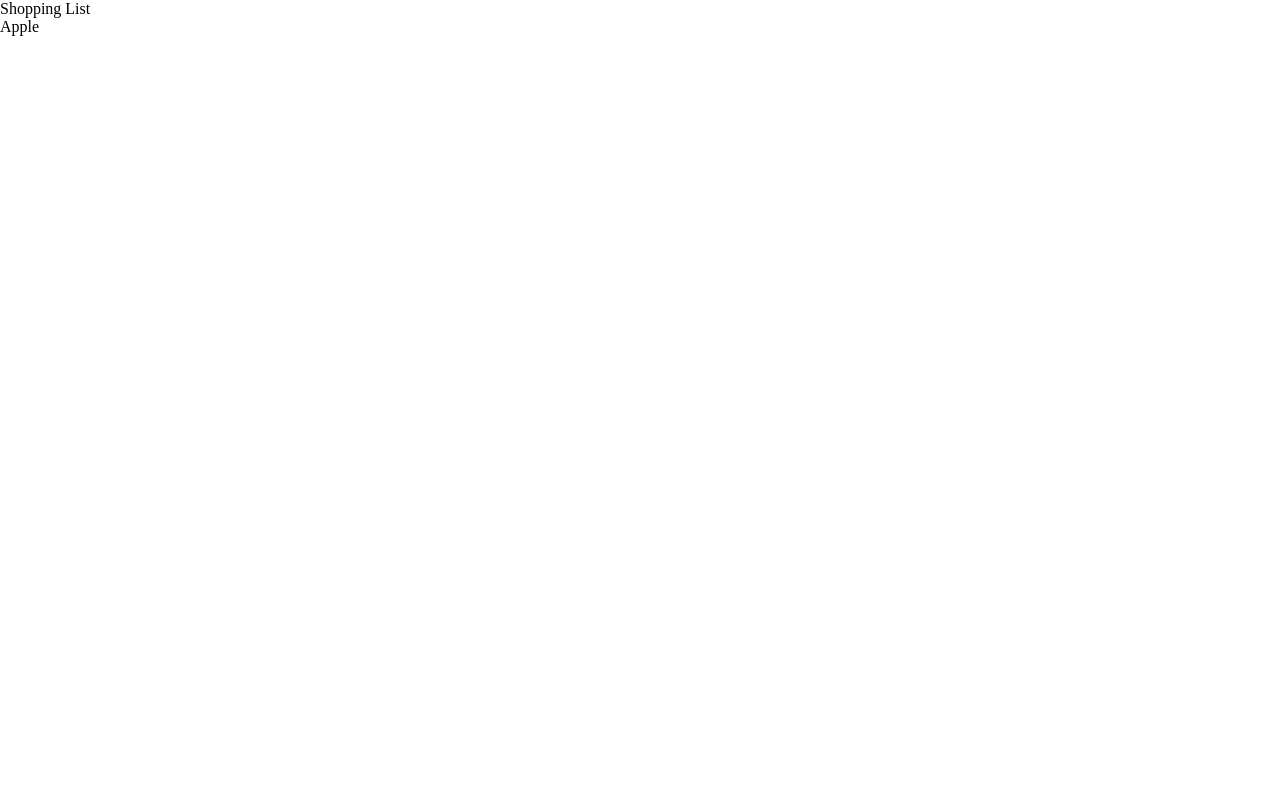
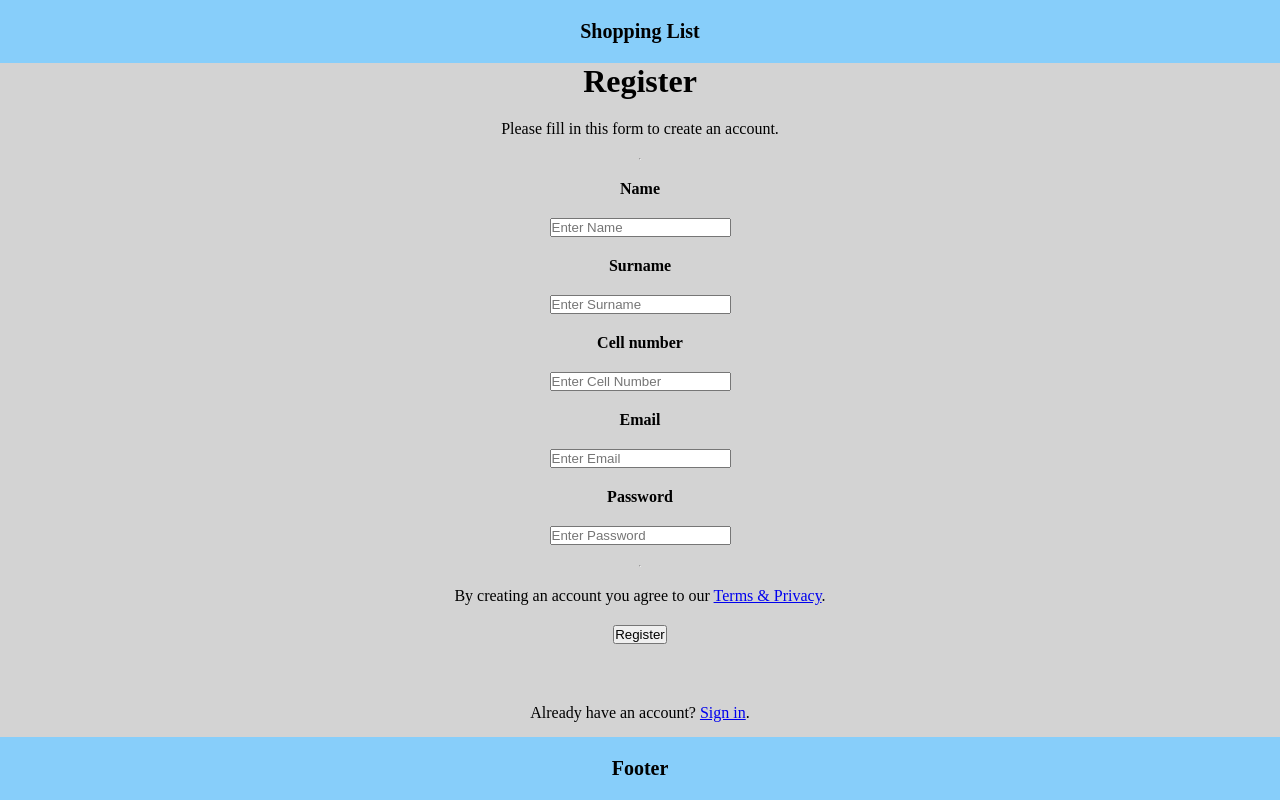
Before and after one commit to Shantela21/shopping-list-app-, a React (Vite) app: page / in a window 1280 px wide. Built offline with nearby package versions, Linux system fonts and the light colour scheme.

Commit message:
created a register form

```diff
--- a/src/App.css
+++ b/src/App.css
@@ -11,7 +11,41 @@ main {
 }
 
 
-h1{
+/* h1{
   border: 1px solid red;
   color: blue;
+} */
+
+.navbar {
+  background-color: lightskyblue;
+  overflow: hidden;
+  display: flex;
+  justify-content: space-around;
+  align-items: center;
+  padding: 20px 0;
+  font-size: 20px;
+  font-weight: bold;
 }
+
+.footer {
+  background-color: lightskyblue;
+  text-align: center;
+  padding: 20px 0;
+  position: fixed;
+  width: 100%;
+  bottom: 0;
+  font-size: 20px;
+  font-weight: bold;
+}
+.container {
+  width: 100%;
+  height: 100%;
+  display: flex;
+  justify-content: center;
+  align-items: center;
+  background-color: lightgray;
+  flex-direction: column;
+  gap: 20px;
+  padding-bottom: 60px;
+  background-image: url()
+}
--- a/src/App.tsx
+++ b/src/App.tsx
@@ -1,13 +1,17 @@
 import "./App.css";
+import Footer from "./components/Footer";
 import Navbar from "./components/Navbar";
 import Login from "./pages/Login";
+import Register from "./pages/Register";
 
 
 function App() {
 
   return <>
     <Navbar/>
+    <Register/>
     <Login/>
+    <Footer/>
   </>;
 }
 export default App;
--- a/src/components/Footer.tsx
+++ b/src/components/Footer.tsx
@@ -3,7 +3,7 @@ import React from 'react'
 export default function Footer() {
   return (
     <div>
-
+      <footer className="footer">Footer</footer>
     </div>
   )
 }
--- a/src/components/Navbar.tsx
+++ b/src/components/Navbar.tsx
@@ -3,7 +3,7 @@ import React from 'react'
 export default function Navbar() {
   return (
     <div>
-      <nav>Shopping List</nav>
+      <nav className="navbar">Shopping List</nav>
     </div>
   )
 }
--- a/src/features/LoginSlice.ts
+++ b/src/features/LoginSlice.ts
@@ -6,8 +6,8 @@ interface LoginState {
 }
 
 const initialState: LoginState = {
-    email: 'dlozi@mlab.com',
-    password: '12345',
+    email: '',
+    password: '',
 };
 
 const LoginSlice = createSlice({
--- a/src/features/RegisterSlice.ts
+++ b/src/features/RegisterSlice.ts
@@ -1,11 +1,32 @@
 import { createSlice } from '@reduxjs/toolkit'
 
+interface RegisteredUser {
+  name: string
+  surname: string
+  cell: string
+  email: string
+}
+
+interface RegisterState {
+  isRegistered: boolean
+  user: RegisteredUser | null
+}
+
+const initialState: RegisterState = {
+  isRegistered: false,
+  user: null,
+}
+
 const RegisterSlice = createSlice({
-    name: 'register',
-    initialState: {
-        isRegistered: false,
+  name: 'register',
+  initialState,
+  reducers: {
+    register: (state, action: { payload: RegisteredUser }) => {
+      state.user = action.payload
+      state.isRegistered = true
     },
-    reducers: {}
+  },
 })
 
+export const { register } = RegisterSlice.actions
 export default RegisterSlice.reducer
--- a/src/pages/Login.tsx
+++ b/src/pages/Login.tsx
@@ -1,13 +1,10 @@
-import React from 'react'
-
-import { useAppSelector, useAppDispatch } from '../../reduxHooks.ts'
+import { useAppSelector } from '../../reduxHooks'
 
 export default function Login() {
-    const email = useAppSelector((state) => state.login.email)
-  const dispatch = useAppDispatch()
+  const email = useAppSelector((state) => state.login.email)
   return (
     <div>
-      Apple
+      {email}
     </div>
   )
 }
--- a/src/pages/Register.tsx
+++ b/src/pages/Register.tsx
@@ -1,9 +1,99 @@
-import React from 'react'
+import { useState, type FormEvent } from 'react'
+import { useAppDispatch, useAppSelector } from '../../reduxHooks'
+import { register } from '../features/RegisterSlice'
 
 export default function Register() {
+  const dispatch = useAppDispatch()
+  const isRegistered = useAppSelector((s) => s.register.isRegistered)
+  const [name, setName] = useState('')
+  const [surname, setSurname] = useState('')
+  const [cell, setCell] = useState('')
+  const [email, setEmail] = useState('')
+  const [password, setPassword] = useState('')
+
+  const onSubmit = (e: FormEvent<HTMLFormElement>) => {
+    e.preventDefault()
+    // Basic check
+    if (!name || !surname || !cell || !email || !password) return
+    dispatch(register({ name, surname, cell, email }))
+  }
+
   return (
     <div>
+      <form onSubmit={onSubmit}>
+        <div className="container">
+          <h1>Register</h1>
+          <p>Please fill in this form to create an account.</p>
+          <hr />
 
+          <label htmlFor="name"><b>Name</b></label>
+          <input
+            type="text"
+            placeholder="Enter Name"
+            id="name"
+            value={name}
+            onChange={(e) => setName(e.target.value)}
+            required
+          />
+
+          <label htmlFor="surname"><b>Surname</b></label>
+          <input
+            type="text"
+            placeholder="Enter Surname"
+            id="surname"
+            value={surname}
+            onChange={(e) => setSurname(e.target.value)}
+            required
+          />
+
+          <label htmlFor="cell"><b>Cell number</b></label>
+          <input
+            type="tel"
+            placeholder="Enter Cell Number"
+            id="cell"
+            value={cell}
+            onChange={(e) => setCell(e.target.value)}
+            required
+          />
+
+          <label htmlFor="email"><b>Email</b></label>
+          <input
+            type="email"
+            placeholder="Enter Email"
+            id="email"
+            value={email}
+            onChange={(e) => setEmail(e.target.value)}
+            required
+          />
+
+          <label htmlFor="psw"><b>Password</b></label>
+          <input
+            type="password"
+            placeholder="Enter Password"
+            id="psw"
+            value={password}
+            onChange={(e) => setPassword(e.target.value)}
+            required
+          />
+
+          <hr />
+          <p>
+            By creating an account you agree to our <a href="#">Terms & Privacy</a>.
+          </p>
+
+          <button type="submit" className="registerbtn">Register</button>
+
+          {isRegistered && (
+            <p role="status">Registration successful!</p>
+          )}
+        </div>
+
+        <div className="container signin">
+          <p>
+            Already have an account? <a href="#">Sign in</a>.
+          </p>
+        </div>
+      </form>
     </div>
   )
 }
--- a/store.ts
+++ b/store.ts
@@ -1,11 +1,11 @@
 import { configureStore } from '@reduxjs/toolkit';
-import LoginSlice from './src/features/LoginSlice';
-import Register from './src/pages/Register';
+import loginReducer from './src/features/LoginSlice';
+import registerReducer from './src/features/RegisterSlice';
 
 export const store = configureStore({
   reducer: {
-    login: LoginSlice,
-    register: Register,
+    login: loginReducer,
+    register: registerReducer,
     // Add other reducers here
   },
 });
```
Also changed, not shown: src/assets/.webp (added), 1 other file (tests, documents, lock files or other folders).
